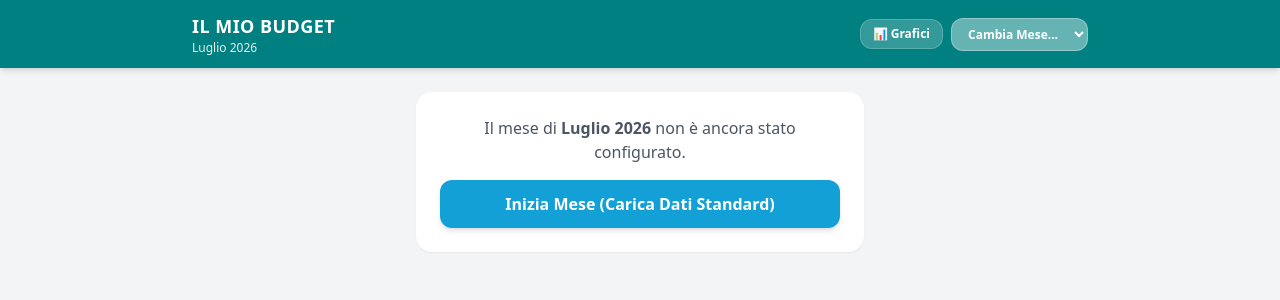
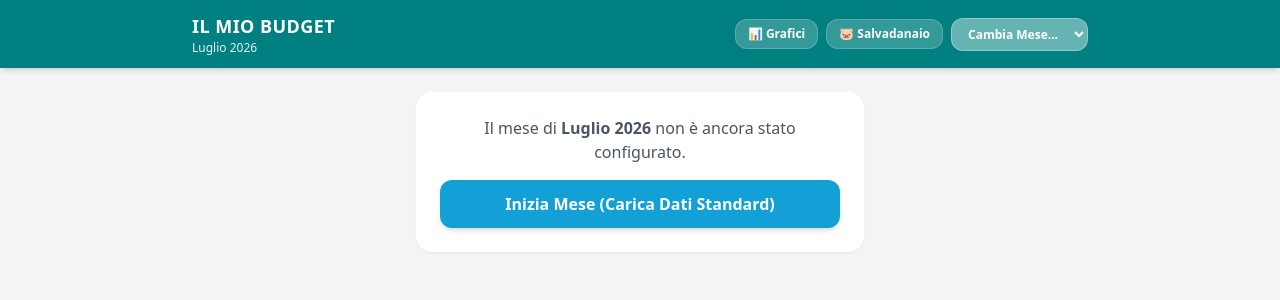
Before and after one commit to ldweb05/budget, a PHP site: page / in a window 1280 px wide. Shown: the top 300 px of the page. Run offline with PHP 8.4, Linux system fonts and the light colour scheme; the visitor is signed in with stand-in values (Sample User, id 1); data that the repository does not hold is empty; some libraries are stand-ins or nearby versions.

Commit message:
Ripristina il pulsante Salvadanaio nella dashboard

```diff
--- a/www/index.php
+++ b/www/index.php
@@ -246,6 +246,9 @@ $elenco_mesi_db = $conn->query("SELECT nome, anno FROM mesi ORDER BY anno DESC,
                 <a href="statistiche.php" class="bg-white/20 hover:bg-white/30 text-white text-xs font-semibold px-3 py-1.5 rounded-xl border border-white/20 transition">
                     📊 Grafici
                 </a>
+                <a href="salvadanaio.php" class="bg-white/20 hover:bg-white/30 text-white text-xs font-semibold px-3 py-1.5 rounded-xl border border-white/20 transition">
+                    🐷 Salvadanaio
+                </a>
                 <select onchange="location = this.value;" class="bg-white/40 text-white text-xs font-semibold px-3 py-1.5 rounded-xl border border-white/30 focus:outline-none bg-neutral-800">
                     <option value="" disabled selected>Cambia Mese...</option>
                     <option value="index.php" class="text-gray-800">Mese Corrente</option>
```
